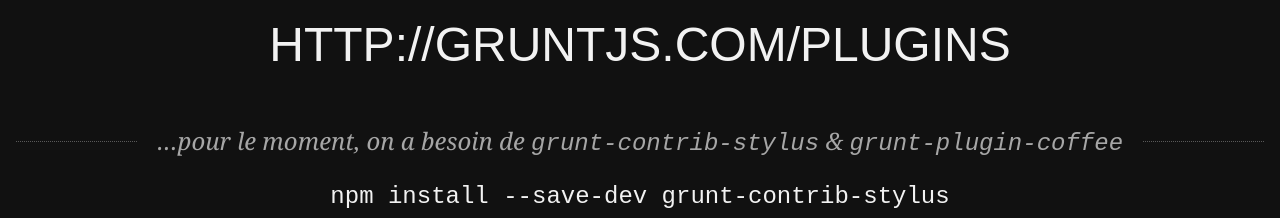
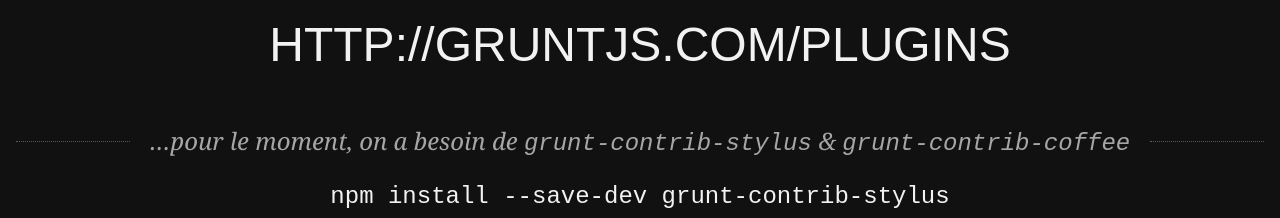
Before and after one commit to leny/feweb-grunt-slides, a plain HTML site: page slides/index.html in a window 1280 px wide. Shown: the part 3907-4125 px from the top of the page. Drawn offline with Linux system fonts and the light colour scheme; a script that the page names is missing.

Commit message:
Fix typo

```diff
--- a/slides/index.html
+++ b/slides/index.html
@@ -283,7 +283,7 @@
                 <div class="content">
                     <div class="byline">
                         <div class="classy">
-                            …pour le moment, on a besoin de <kbd>grunt-contrib-stylus</kbd> &amp; <kbd>grunt-plugin-coffee</kbd>
+                            …pour le moment, on a besoin de <kbd>grunt-contrib-stylus</kbd> &amp; <kbd>grunt-contrib-coffee</kbd>
                         </div>
                     </div>
                     <h4>
```
